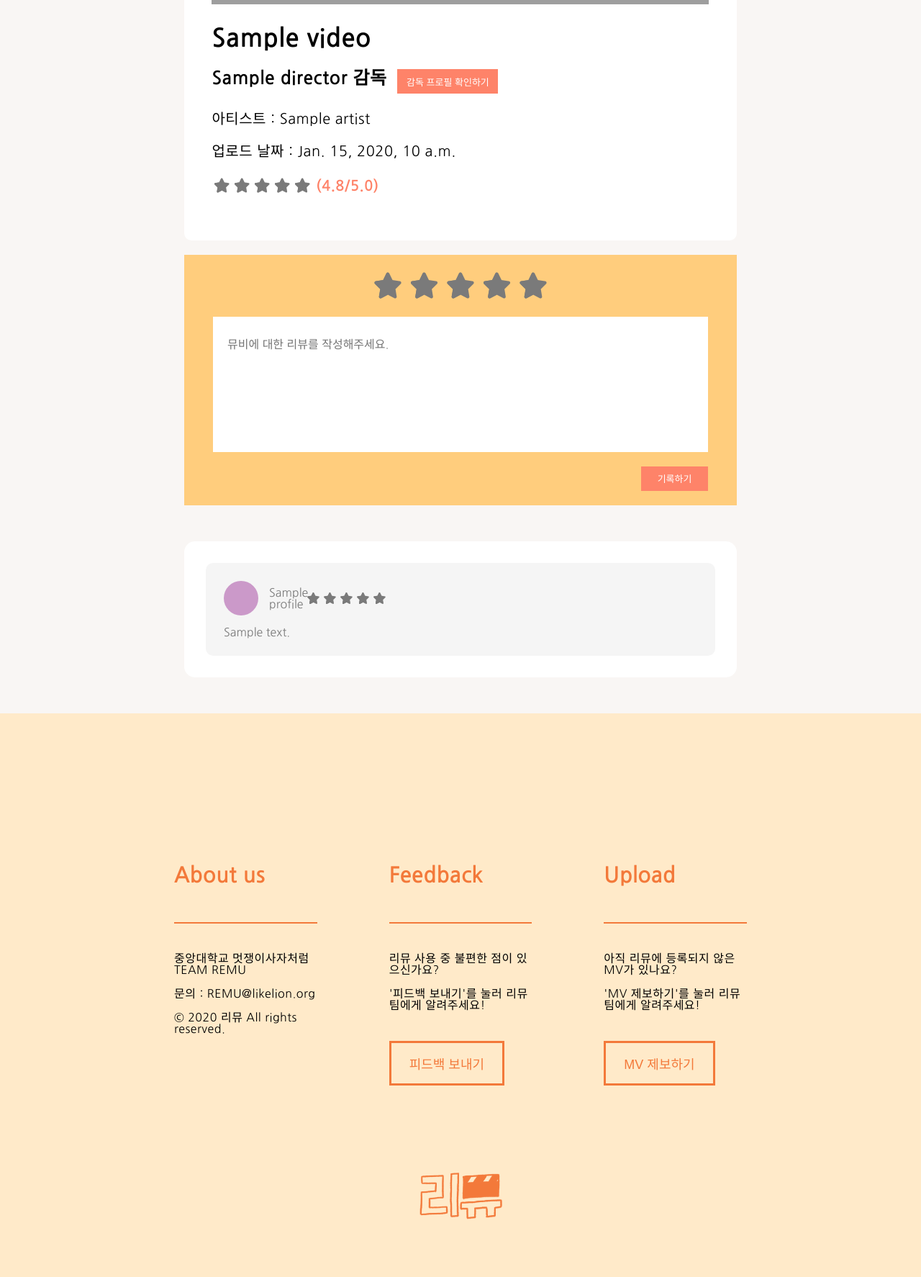
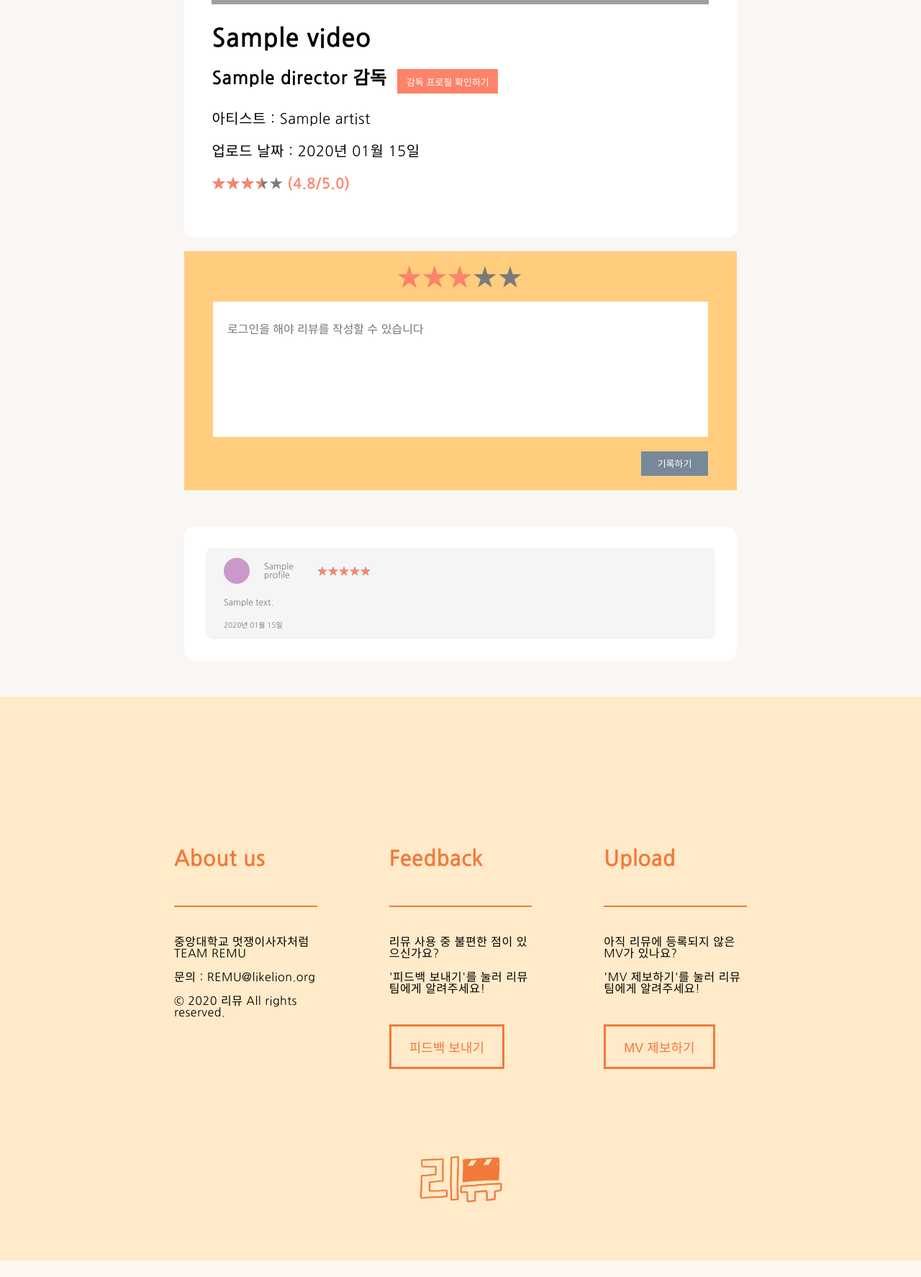
Before and after one commit to TEAM-REMU/REMU, a Django app: template mv/templates/mvDetail.html in a window 1280 px wide. Shown: the part 704-2478 px from the top of the page at 72% size. After the commit the page ends 2455 px from the top, so only its background shows below. Run offline with Django 3.2, Linux system fonts and the light colour scheme; the template is opened without the code that fills it: most values are stand-ins (such as "Sample title", 1, 10 or a date in 2020); some libraries are stand-ins or nearby versions; grey boxes are pictures that could not be loaded.

Commit message:
[feat]: Detail 페이지 별점 수정

```diff
--- a/mv/static/css/mvDetail.css
+++ b/mv/static/css/mvDetail.css
@@ -87,15 +87,10 @@
   flex-direction: column;
 }
 
-fieldset.rating {
-  width: max-content;
-  margin: 0 auto;
-  margin-bottom: 20px;
-}
-
-fieldset.rating.left {
-  width: max-content;
-  margin: 0;
+.commentWriter .rating {
+  display: inline-flex !important;
+  justify-content: center;
+  margin-bottom: 15px;
 }
 
 .commentWriter textarea {
@@ -141,6 +136,7 @@ fieldset.rating.left {
   background-color: #f5f5f5;
   border-radius: 10px;
   padding: 25px;
+  padding-bottom: 15px;
   color: #7a7a7a;
 }
 
@@ -150,24 +146,42 @@ fieldset.rating.left {
 
 .commentContainer .review .reviewAuthor {
   display: flex;
+  position: relative;
   align-items: center;
   margin-bottom: 15px;
 }
 
 .commentContainer .review .reviewAuthor .profileBox {
-  height: 48px;
-  width: 48px;
-  margin-right: 15px;
-  border-radius: 70%;
-  overflow: hidden;
+  display: flex;
+  position: absolute;
+  align-items: center;
 }
 
 .commentContainer .review .reviewAuthor .profileBox img {
-  width: 100%;
-  height: 100%;
+  height: 36px;
+  width: 36px;
+  border-radius: 70%;
+  margin-right: 20px;
+  overflow: hidden;
   object-fit: cover;
+}
+
+.review .reviewComment {
+  padding-top: 15px;
+  font-size: 12px;
+}
+
+.review .reviewDetail {
+  font-size: 10px;
+  font-weight: lighter;
+  margin-top: 20px;
 }
 
 .reviewAuthor .reviewAuthorName {
   width: 50px;
+  font-size: 12px;
 }
+
+.reviewAuthor .rating {
+  margin-left: 130px;
+}
--- a/mv/templates/mvDetail.html
+++ b/mv/templates/mvDetail.html
@@ -10,67 +10,27 @@
     <h1 class="videoInformation">{{video.title}}</h1>
     <div class="videoInformation directorDetail">
       <span>{{video.director.name}} 감독</span>
-      <a href="{% url 'directorProfile' video.director.id %}"><button>감독 프로필 확인하기</button></a>
+      <a><button>감독 프로필 확인하기</button></a>
     </div>
     <div class="videoInformation">아티스트 : {{video.artist}}</div>
-    <div class="videoInformation">업로드 날짜 : {{video.upload_date}}</div>
+    <div class="videoInformation">업로드 날짜 : {{video.upload_date|date:"Y년 m월 d일"}}</div>
     <div class="videoInformation score">
-      <fieldset class="rating left">
-        <input type="radio" id="star5{{review.id}}" name="rating{{review.id}}" value="5" /><label class="full"
-          for="star5{{review.id}}" title="Awesome - 5 stars"></label>
-        <input type="radio" id="star4half{{review.id}}" name="rating{{review.id}}" value="4 and a half" /><label
-          class="half" for="star4half{{review.id}}" title="Pretty good - 4.5 stars"></label>
-        <input type="radio" id="star4{{review.id}}" name="rating{{review.id}}" value="4" /><label class="full"
-          for="star4{{review.id}}" title="Pretty good - 4 stars"></label>
-        <input type="radio" id="star3half{{review.id}}" name="rating{{review.id}}" value="3 and a half" /><label
-          class="half" for="star3half{{review.id}}" title="Meh - 3.5 stars"></label>
-        <input type="radio" id="star3{{review.id}}" name="rating{{review.id}}" value="3" /><label class="full"
-          for="star3{{review.id}}" title="Meh - 3 stars"></label>
-        <input type="radio" id="star2half{{review.id}}" name="rating{{review.id}}" value="2 and a half" /><label
-          class="half" for="star2half{{review.id}}" title="Kinda bad - 2.5 stars"></label>
-        <input type="radio" id="star2{{review.id}}" name="rating{{review.id}}" value="2" /><label class="full"
-          for="star2{{review.id}}" title="Kinda bad - 2 stars"></label>
-        <input type="radio" id="star1half{{review.id}}" name="rating{{review.id}}" value="1 and a half" /><label
-          class="half" for="star1half{{review.id}}" title="Meh - 1.5 stars"></label>
-        <input type="radio" id="star1{{review.id}}" name="rating{{review.id}}" value="1" /><label class="full"
-          for="star1{{review.id}}" title="Sucks big time - 1 star"></label>
-        <input type="radio" id="starhalf{{review.id}}" name="rating{{review.id}}" value="half" /><label class="half"
-          for="starhalf{{review.id}}" title="Sucks big time - 0.5 stars"></label>
-      </fieldset>
+      <span id="mvStar" class="rating middle" data-stars="5" data-default-rating="3.5" disabled></span>
       <div>
         (4.8/5.0)
       </div>
     </div>
   </div>
   <div class="commentWriter">
-    <fieldset class="rating big">
-      <input type="radio" id="star5" name="rating" value="5" /><label class="full" for="star5"
-        title="Awesome - 5 stars"></label>
-      <input type="radio" id="star4half" name="rating" value="4 and a half" /><label class="half" for="star4half"
-        title="Pretty good - 4.5 stars"></label>
-      <input type="radio" id="star4" name="rating" value="4" /><label class="full" for="star4"
-        title="Pretty good - 4 stars"></label>
-      <input type="radio" id="star3half" name="rating" value="3 and a half" /><label class="half" for="star3half"
-        title="Meh - 3.5 stars"></label>
-      <input type="radio" id="star3" name="rating" value="3" /><label class="full" for="star3"
-        title="Meh - 3 stars"></label>
-      <input type="radio" id="star2half" name="rating" value="2 and a half" /><label class="half" for="star2half"
-        title="Kinda bad - 2.5 stars"></label>
-      <input type="radio" id="star2" name="rating" value="2" /><label class="full" for="star2"
-        title="Kinda bad - 2 stars"></label>
-      <input type="radio" id="star1half" name="rating" value="1 and a half" /><label class="half" for="star1half"
-        title="Meh - 1.5 stars"></label>
-      <input type="radio" id="star1" name="rating" value="1" /><label class="full" for="star1"
-        title="Sucks big time - 1 star"></label>
-      <input type="radio" id="starhalf" name="rating" value="half" /><label class="half" for="starhalf"
-        title="Sucks big time - 0.5 stars"></label>
-    </fieldset>
-    {% if not request.user.is_authenticated %}
+    <!-- 로그인 기능 추가하면 if에 not 추가 -->
+    {% if request.user.is_authenticated %}
+    <span id="myStar" class="rating big" data-stars="5" data-default-rating="3"></span>
     <textarea rows="8" placeholder="뮤비에 대한 리뷰를 작성해주세요."></textarea>
     <div class="buttonContainer">
       <button>기록하기</button>
     </div>
     {% else %}
+    <span id="myStar" class="rating big" data-stars="5" data-default-rating="3" disabled></span>
     <textarea rows="8" placeholder="로그인을 해야 리뷰를 작성할 수 있습니다" disabled></textarea>
     <div class="buttonContainer">
       <button disabled>기록하기</button>
@@ -83,36 +43,31 @@
       <div class="reviewAuthor">
         <div class="profileBox">
           <img src="{% static 'img/pruple.png' %}" />
+          <div class="reviewAuthorName">{{review.author.profile.name}}</div>
         </div>
-        <div class="reviewAuthorName">{{review.author.profile.name}}</div>
-        <fieldset class="rating left">
-          <input type="radio" id="star5{{review.id}}" name="rating{{review.id}}" value="5" /><label class="full"
-            for="star5{{review.id}}" title="Awesome - 5 stars"></label>
-          <input type="radio" id="star4half{{review.id}}" name="rating{{review.id}}" value="4 and a half" /><label
-            class="half" for="star4half{{review.id}}" title="Pretty good - 4.5 stars"></label>
-          <input type="radio" id="star4{{review.id}}" name="rating{{review.id}}" value="4" /><label class="full"
-            for="star4{{review.id}}" title="Pretty good - 4 stars"></label>
-          <input type="radio" id="star3half{{review.id}}" name="rating{{review.id}}" value="3 and a half" /><label
-            class="half" for="star3half{{review.id}}" title="Meh - 3.5 stars"></label>
-          <input type="radio" id="star3{{review.id}}" name="rating{{review.id}}" value="3" /><label class="full"
-            for="star3{{review.id}}" title="Meh - 3 stars"></label>
-          <input type="radio" id="star2half{{review.id}}" name="rating{{review.id}}" value="2 and a half" /><label
-            class="half" for="star2half{{review.id}}" title="Kinda bad - 2.5 stars"></label>
-          <input type="radio" id="star2{{review.id}}" name="rating{{review.id}}" value="2" /><label class="full"
-            for="star2{{review.id}}" title="Kinda bad - 2 stars"></label>
-          <input type="radio" id="star1half{{review.id}}" name="rating{{review.id}}" value="1 and a half" /><label
-            class="half" for="star1half{{review.id}}" title="Meh - 1.5 stars"></label>
-          <input type="radio" id="star1{{review.id}}" name="rating{{review.id}}" value="1" /><label class="full"
-            for="star1{{review.id}}" title="Sucks big time - 1 star"></label>
-          <input type="radio" id="starhalf{{review.id}}" name="rating{{review.id}}" value="half" /><label class="half"
-            for="starhalf{{review.id}}" title="Sucks big time - 0.5 stars"></label>
-        </fieldset>
+        <span class="rating" data-stars="5" data-default-rating={{review.score}} disabled></span>
       </div>
-      <div>
+      <div class="reviewComment">
         {{review.text}}
+      </div>
+      <div class="reviewDetail">
+        {{review.register_date|date:"Y년 m월 d일"}}
       </div>
     </div>
     {% endfor %}
   </div>
 </div>
 {% endblock %}
+{% block script %}
+<script>
+  // rating 속성의 요소를 모두 얻어서
+  let ratings = document.getElementsByClassName('rating');
+  // star로 만들어버림
+  let r = [...ratings].map(star => new SimpleStarRating(star))
+  // 사용자가 평가하는 별점의 경우 이벤트 추가
+  let myRating = document.getElementById('myStar');
+  myRating.addEventListener('rate', function (e) {
+    console.log(e.detail)
+  });
+</script>
+{% endblock %}
--- a/remu/static/css/star.css
+++ b/remu/static/css/star.css
@@ -1,46 +1,56 @@
-@import url(//netdna.bootstrapcdn.com/font-awesome/3.2.1/css/font-awesome.css);
-
-/****** Style Star Rating Widget *****/
+@charset "UTF-8";
 
 .rating {
-  border: none;
-  float: left;
+  display: none;
+  font-size: 15px;
+  font-weight: bold;
+  color: #FE8369;
+  white-space: nowrap;
 }
 
-.rating>input {
-  display: none;
+.rating.middle {
+  font-size: 20px;
 }
 
-.rating.big>label:before {
-  font-size: 2.25em;
-  margin: 5px;
+.rating.big {
+  font-size: 35px;
 }
 
-.rating.middle>label:before {
-  font-size: 1.25em;
-  margin: 5px;
+.rating .star {
+  display: inline-block;
+  position: relative;
+  letter-spacing: 0.05em;
 }
 
-.rating>label:before {
-  margin: 2.5px;
-  font-size: 1em;
-  font-family: FontAwesome;
+.rating .star::before {
   display: inline-block;
-  content: "\f005";
+  color: #7A7A7A;
+  /* content: '☆'; */
+  content: '★';
+  width: 1em;
+  height: 1em;
 }
 
-.rating>.half:before {
-  content: "\f089";
+.rating .star::after {
+  display: inline-block;
   position: absolute;
+  content: '★';
+  top: 0;
+  left: 0;
+  opacity: 0;
+  width: 0;
+  height: 0;
+  transition: all 0.1s linear;
+  overflow: hidden;
 }
 
-.rating>label {
-  color: #7A7A7A;
-  float: right;
+.rating:not([disabled]) .star:hover::after,
+.rating .star.active::after {
+  opacity: 1;
+  width: 1em;
+  height: 1em;
 }
 
-/***** CSS Magic to Highlight Stars on Hover *****/
-
-.rating>input:checked~label {
-  color: #FE8369;
+.rating .star.active.half::after {
+  width: 0.5em;
 }
```
Also changed, not shown: remu/static/js/SimpleStarRating.js (added, +123 -0 lines).
